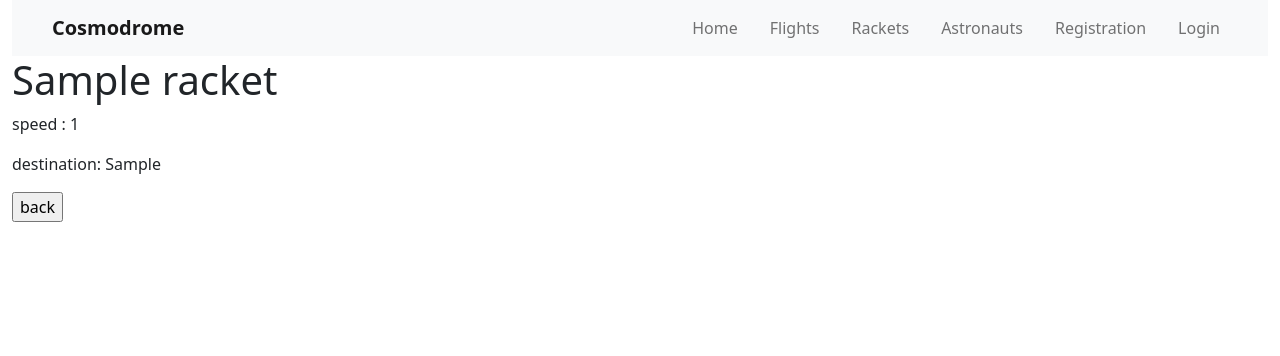
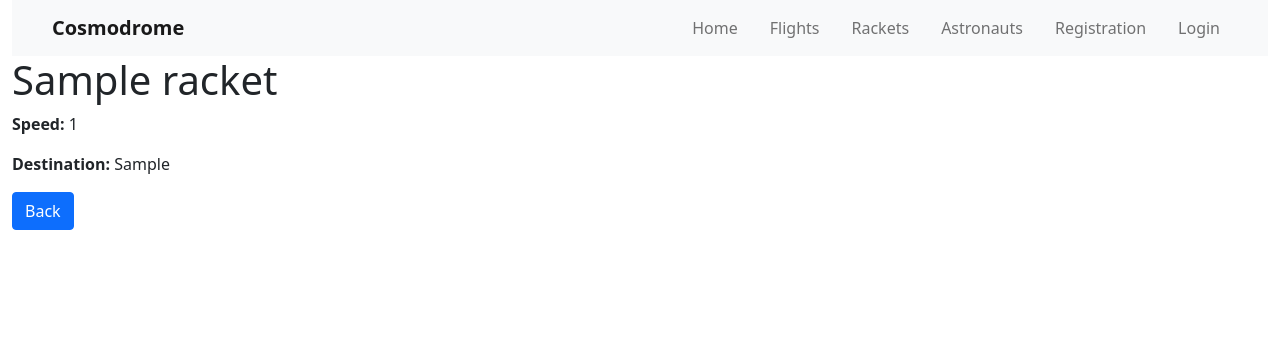
Before and after one commit to Timur5050/cosmodrome, a Django app: page /rackets/1/details/ in a window 1280 px wide. Shown: the top 356 px of the page. Run offline with Django 5.2, Linux system fonts and the light colour scheme; tables that the repository leaves empty hold one stand-in row (values such as "Sample post").

Commit message:
changed racket details template

```diff
--- a/templates/hangar/racket_details.html
+++ b/templates/hangar/racket_details.html
@@ -1,11 +1,14 @@
 {% extends "base.html" %}
 
 {% block content %}
-<h1>{{ racket.name }}</h1>
-<p>speed : {{ racket.speed }}</p>
-<p>destination: {{ racket.destination }}</p>
-<form action="{% url 'hangar:racket-list' %}" method="get">
-  <input type="submit" value="back">
-</form>
-
+<div class="flight-details">
+  <h1 class="flight-name">{{ racket.name }}</h1>
+  <div class="flight-info">
+    <p><strong>Speed:</strong> {{ racket.speed }}</p>
+    <p><strong>Destination:</strong> {{ racket.destination }}</p>
+  </div>
+  <form action="{% url 'hangar:racket-list' %}" method="get" class="back-form">
+    <input type="submit" value="Back" class="btn btn-primary">
+  </form>
+</div>
 {% endblock %}
```
